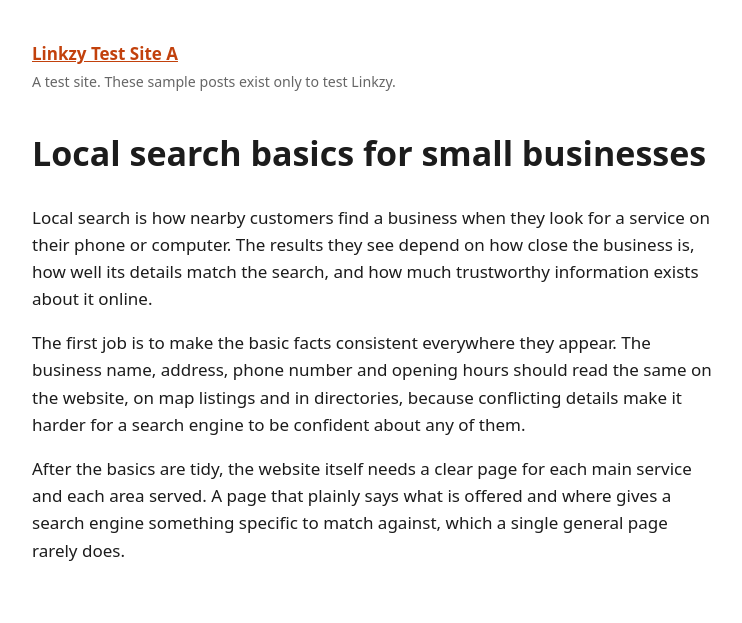
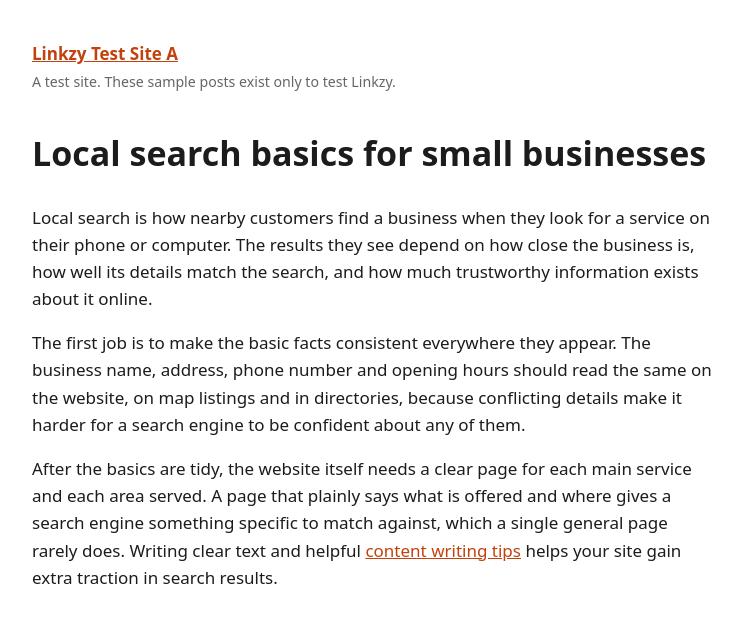
Before and after one commit to linkzyai/linkzyai.github.io, a Jekyll site: the page built from _posts/2026-10-06-local-search-basics.md, in a window 1280 px wide. Shown: the top 623 px of the page, without its empty margins (268-1010 px from the left). Built offline with Jekyll 4.4.1, drawn with Linux system fonts in a browser that asks for light colours.

Commit message:
Linkzy: update a link in "Local search basics for small businesses"

```diff
--- a/_posts/2026-10-06-local-search-basics.md
+++ b/_posts/2026-10-06-local-search-basics.md
@@ -7,4 +7,4 @@ Local search is how nearby customers find a business when they look for a servic
 
 The first job is to make the basic facts consistent everywhere they appear. The business name, address, phone number and opening hours should read the same on the website, on map listings and in directories, because conflicting details make it harder for a search engine to be confident about any of them.
 
-After the basics are tidy, the website itself needs a clear page for each main service and each area served. A page that plainly says what is offered and where gives a search engine something specific to match against, which a single general page rarely does.
+After the basics are tidy, the website itself needs a clear page for each main service and each area served. A page that plainly says what is offered and where gives a search engine something specific to match against, which a single general page rarely does. Writing clear text and helpful [content writing tips](https://linkzy-test.myshopify.com/) helps your site gain extra traction in search results.
```
